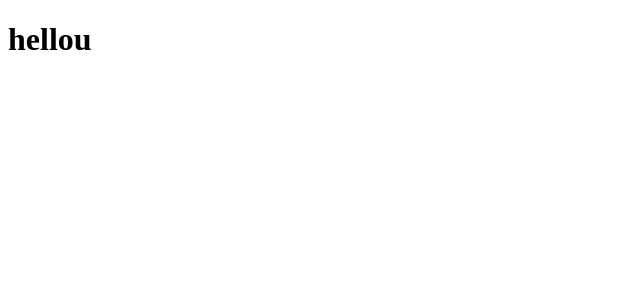
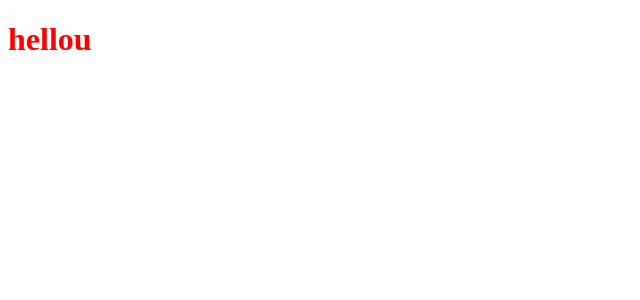
Before and after one commit to danielrgb23/Estudos-em-next, a Next.js app: page / in a window 1280 px wide. Shown: the top 300 px of the page, without its empty margins (0-640 px from the left). Built offline with nearby package versions, Linux system fonts and the light colour scheme.

Commit message:
Feat:add sass

```diff
--- a/package.json
+++ b/package.json
@@ -11,7 +11,8 @@
   "dependencies": {
     "next": "12.2.5",
     "react": "18.2.0",
-    "react-dom": "18.2.0"
+    "react-dom": "18.2.0",
+    "sass": "^1.54.4"
   },
   "devDependencies": {
     "@types/node": "^18.7.6",
--- a/src/pages/index.tsx
+++ b/src/pages/index.tsx
@@ -1,7 +1,8 @@
 import Head from 'next/head'
+import styles from '../styles/home.module.scss'
 
 export default function Home() {
   return (
-    <h1>hellou</h1>
+    <h1 className={styles.title}>hellou</h1>
   )
 }
--- /dev/null
+++ b/src/styles/home.module.scss
@@ -0,0 +1,3 @@
+.title{
+    color:red;
+}
```
Also changed, not shown: 1 other file (tests, documents, lock files or other folders).
